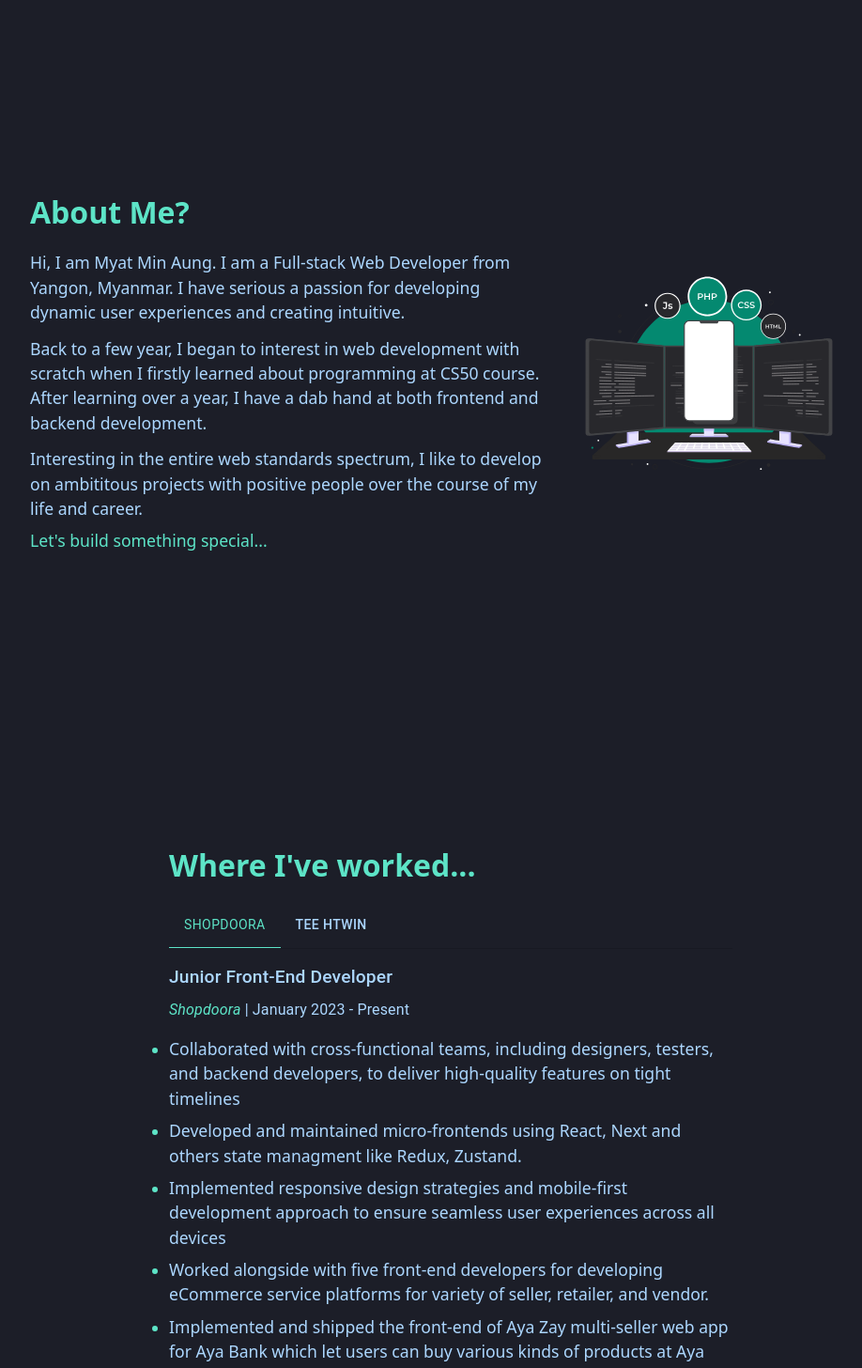
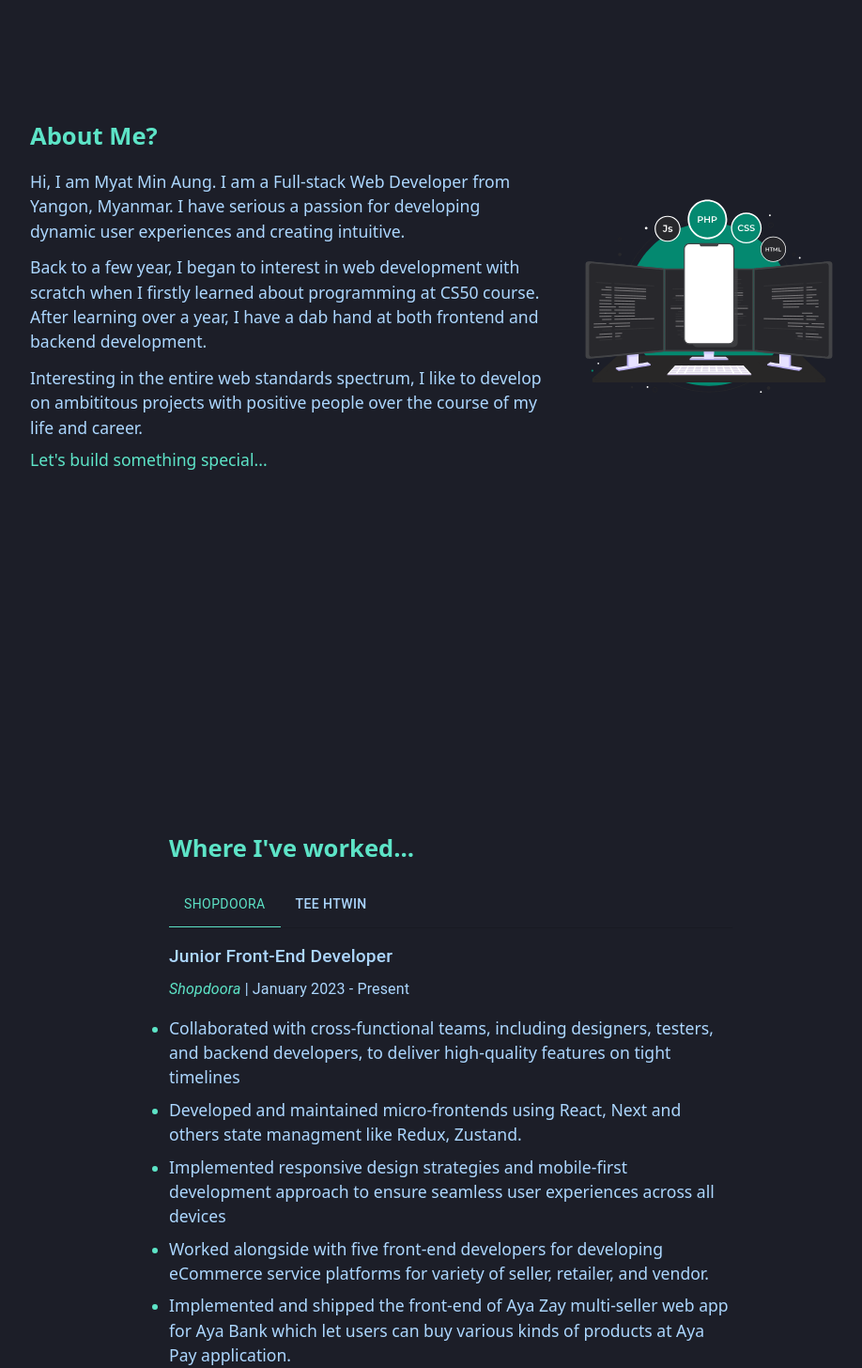
Before and after one commit to myatminag/myatminaung.v1, a Next.js app: page / in a window 1280 px wide. Shown: the part 802-2258 px from the top of the page at 94% size, without its empty margins (160-1078 px from the left). Built offline with nearby package versions, Linux system fonts and the light colour scheme.

Commit message:
fix: section padding

```diff
--- a/components/AboutSection.jsx
+++ b/components/AboutSection.jsx
@@ -13,7 +13,7 @@ const AboutSection = ({ aboutRef }) => {
                         <AnimationLottie />
                     </div>
                     <div>
-                        <header className="mb-4 text-[2rem] font-[600] text-primaryColor">
+                        <header className="mb-4 text-primaryColor font-semibold text-[1.6rem]">
                             About Me?
                         </header>
                         <p className="mb-3 lg:w-[550px] 2xl:w-[650px] text-[#acd7ff] xl:text-[1.1rem] 2xl:text-[1.5rem]">
--- a/components/ContactSection.jsx
+++ b/components/ContactSection.jsx
@@ -1,6 +1,6 @@
 const ContactSection = ({ contactRef }) => {
     return (
-        <section ref={contactRef} className="lg:pt-0 lg:pb-0 lg:px-[15%]">
+        <section ref={contactRef} className="pb-[5rem] lg:pt-0 lg:pb-0 lg:px-[15%]">
             <div className="relative max-w-[600px] min-h-[100vh] h-full w-full lg:mx-auto lg:flex lg:justify-center lg:items-center">
                 <div>
                     <p className="text-center text-primaryColor text-[2rem] font-semibold mb-6">
--- a/components/ExpSection.jsx
+++ b/components/ExpSection.jsx
@@ -50,10 +50,10 @@ const ExpSection = ({ expRef }) => {
     };
 
     return (
-        <section ref={expRef} className="lg:pt-0 lg:pb-0 lg:px-[15%]">
+        <section ref={expRef} className="pt-[4rem] lg:pb-0 lg:px-[15%]">
             <div className="max-w-[600px] 2xl:max-w-[900px] min-h-[100vh] lg:mx-auto lg:flex lg:justify-center lg:items-center">
                 <Box sx={{ width: "100%" }}>
-                    <header className="mb-4 text-[2rem] font-[600] text-primaryColor">
+                    <header className="mb-4 text-[1.6rem] font-[600] text-primaryColor">
                         {"Where I've worked..."}
                     </header>
                     <Box sx={{ borderBottom: 1, borderColor: 'divider' }}>
--- a/components/ProjectSection.jsx
+++ b/components/ProjectSection.jsx
@@ -17,7 +17,7 @@ const ProjectSection = ({ projectRef }) => {
     };
 
     return (
-        <section ref={projectRef} className="lg:pt-0 lg:pb-0 lg:px-[15%]">
+        <section ref={projectRef} className="pt-[4rem] lg:pt-0 lg:pb-0 lg:px-[15%]">
             <div className="max-w-[1240px] min-h-[100vh] lg:mx-auto lg:flex lg:justify-center lg:items-center">
                 <div>
                     <header className="mb-4 text-[1.6rem] font-[600] text-primaryColor">
--- a/components/navbar/Header.jsx
+++ b/components/navbar/Header.jsx
@@ -35,8 +35,8 @@ const Header = ({ expRef, aboutRef, projectRef, contactRef }) => {
     return (
         <nav className={
                 changeBgColor ?
-                "sticky top-0 z-50 bg-[rgba(27, 27, 30, 0.25)] backdrop-blur-[10px] shadow-[0 8px 32px 0 rgba( 16, 17, 16, 0.25 )]" :
-                "sticky top-0 z-50"
+                "fixed top-0 w-full z-50 bg-[rgba(27, 27, 30, 0.25)] backdrop-blur-[10px] shadow-[0 8px 32px 0 rgba( 16, 17, 16, 0.25 )]" :
+                "fixed top-0 w-full z-50"
             }>
             <div className="flex items-center justify-between py-3 px-3 lg:py-6 lg:px-[10%]">
                 <p className="text-[#FFFFFF] text-[1.4rem] font-[400] tracking-wider">
```
